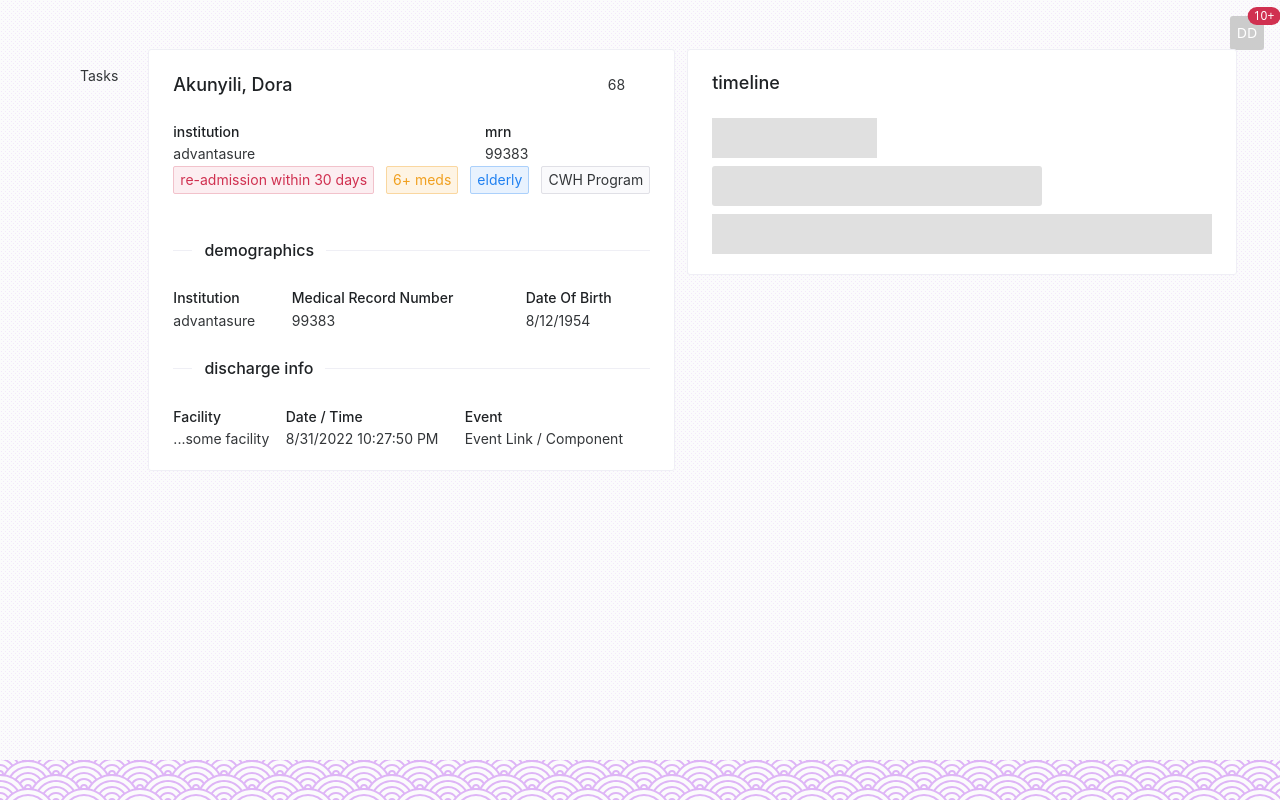
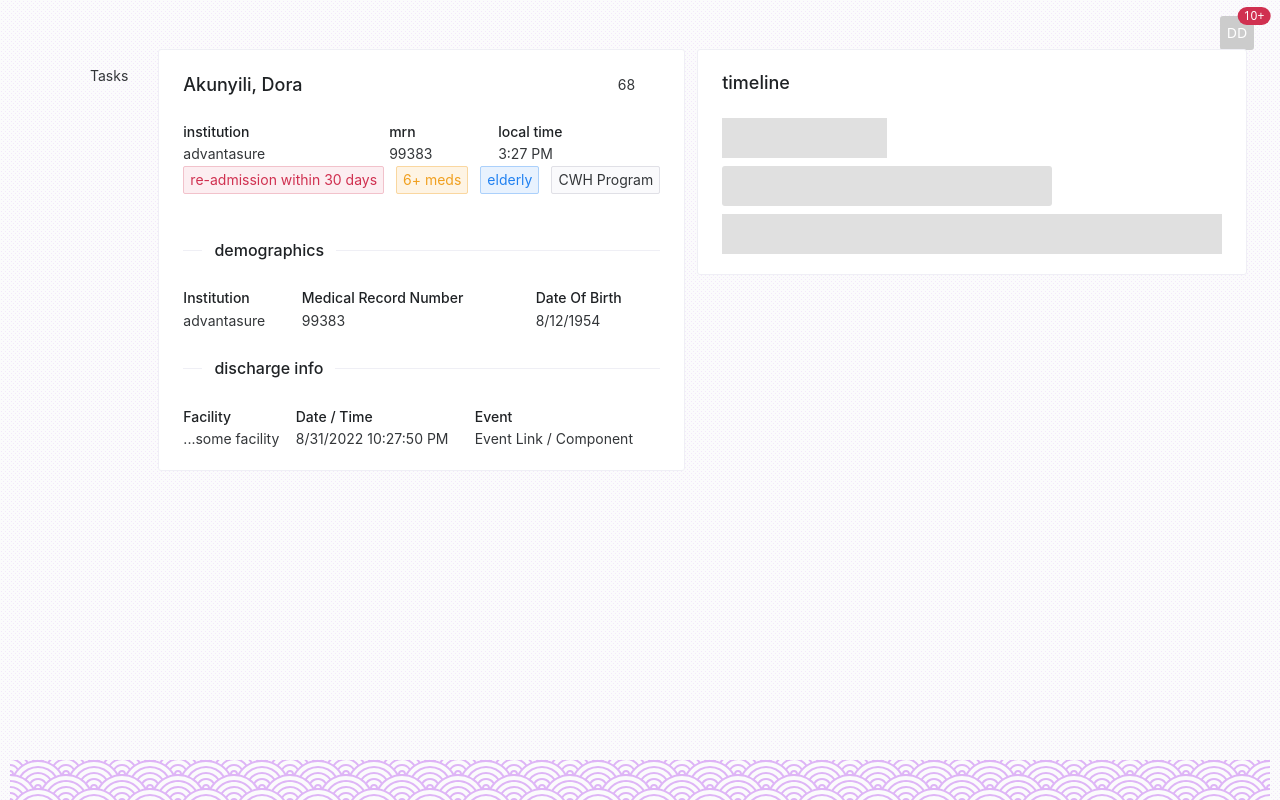
Before and after one commit to thedanfields/cwapocpitch, a Vue app: page /patient/1 in a window 1280 px wide. Built offline with nearby package versions, Linux system fonts and the light colour scheme; some icons are missing.

Commit message:
added local time

```diff
--- a/src/App.vue
+++ b/src/App.vue
@@ -65,7 +65,9 @@ const user = new User("Dr", "Dog", UserRole.Pharmacist);
   display: grid;
   grid-template-rows: 40px auto 40px;
   row-gap: 1ch;
+  margin: 0 10px;
 }
+
 .app-content .main {
   display: flex;
   flex-flow: row wrap;
--- /dev/null
+++ b/src/components/CurrentTime.vue
@@ -0,0 +1,30 @@
+<script setup lang="ts">
+import { onMounted, ref } from "vue";
+
+interface Props {
+  timeZone: string;
+}
+const props = defineProps<Props>();
+
+const currentTime = ref(getTime());
+
+function getTime() {
+  const current = new Date(
+    new Date().toLocaleString("en-US", {
+      timeZone: props.timeZone,
+    })
+  ).toLocaleString("en-US", { hour: "numeric", minute: "numeric" });
+  return current;
+}
+
+onMounted(() => {
+  setInterval(() => {
+    currentTime.value = getTime();
+  }, 1000);
+});
+</script>
+<template>
+  <div>
+    {{ currentTime }}
+  </div>
+</template>
--- a/src/components/PatientCore.vue
+++ b/src/components/PatientCore.vue
@@ -4,6 +4,7 @@ import { NCard, NDescriptions, NDescriptionsItem } from "naive-ui";
 import type Patient from "@/models/Patient";
 import PatientTagList from "./PatientTagList.vue";
 import GenderIcon from "./GenderIcon.vue";
+import CurrentTime from "./CurrentTime.vue";
 
 interface Props {
   patient: Patient;
@@ -25,6 +26,9 @@ const displayName = `${props.patient.last_name}, ${props.patient.first_name}`;
       <n-descriptions-item label="mrn">
         {{ props.patient.mrn }}
       </n-descriptions-item>
+      <n-descriptions-item label="local time">
+        <CurrentTime :time-zone="props.patient.time_zone" />
+      </n-descriptions-item>
     </n-descriptions>
     <PatientTagList :tags="props.patient.tags" />
     <template #footer>
--- a/src/main.ts
+++ b/src/main.ts
@@ -70,7 +70,8 @@ function buildFakeData(): FakeDatastore {
     firstName: string,
     lastName: string,
     gender: "M" | "F",
-    dob: Date
+    dob: Date,
+    timeZone: string
   ): Patient {
     const tags = getTags();
     return new Patient(
@@ -81,7 +82,8 @@ function buildFakeData(): FakeDatastore {
       lastName,
       gender,
       dob,
-      tags
+      tags,
+      timeZone
     );
   }
 
@@ -92,7 +94,8 @@ function buildFakeData(): FakeDatastore {
       "Dora",
       "Akunyili",
       "F",
-      new Date(1954, 7, 12)
+      new Date(1954, 7, 12),
+      "America/Los_Angeles"
     ),
     "2": buildPatient(
       "2",
@@ -100,7 +103,8 @@ function buildFakeData(): FakeDatastore {
       "Sabina",
       "Baldoncelli",
       "F",
-      new Date(1781, 2, 6)
+      new Date(1781, 2, 6),
+      "America/Phoenix"
     ),
     "3": buildPatient(
       "3",
@@ -108,7 +112,8 @@ function buildFakeData(): FakeDatastore {
       "Isa Marte",
       "Hussaini",
       "M",
-      new Date(1944, 4, 19)
+      new Date(1944, 4, 19),
+      "America/Denver"
     ),
     "4": buildPatient(
       "4",
@@ -116,7 +121,8 @@ function buildFakeData(): FakeDatastore {
       "Tim",
       "Webster",
       "M",
-      new Date(1946, 10, 9)
+      new Date(1946, 10, 9),
+      "America/Chicago"
     ),
   };
 
--- a/src/models/Patient.ts
+++ b/src/models/Patient.ts
@@ -9,6 +9,7 @@ export default class Patient {
   gender: string;
   dob: Date;
   tags: PatientTag[];
+  time_zone: string;
 
   constructor(
     id: string,
@@ -18,7 +19,8 @@ export default class Patient {
     last_name: string,
     gender: string,
     dob: Date,
-    tags: PatientTag[]
+    tags: PatientTag[],
+    time_zone: string
   ) {
     this.id = id;
     this.institution = institution;
@@ -28,6 +30,7 @@ export default class Patient {
     this.gender = gender;
     this.dob = dob;
     this.tags = tags;
+    this.time_zone = time_zone;
   }
 
   get display_name(): string {
```
